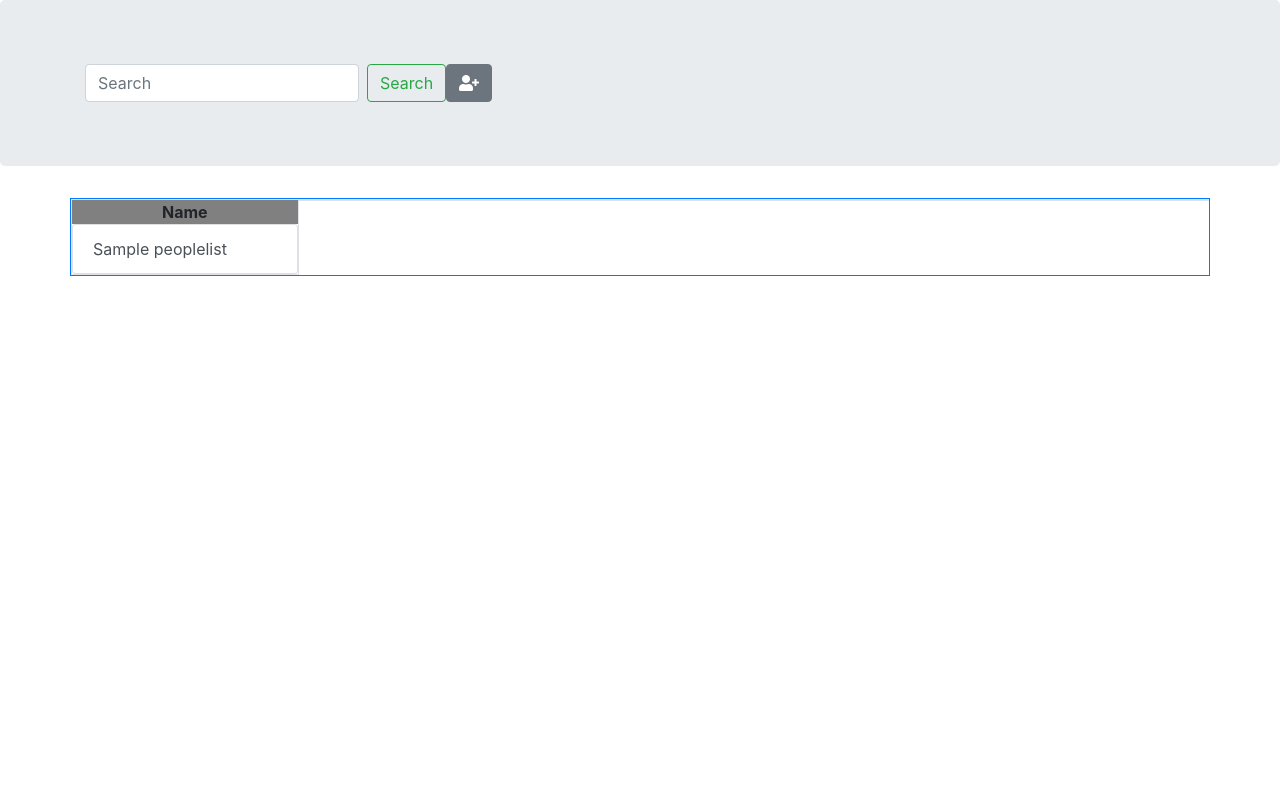
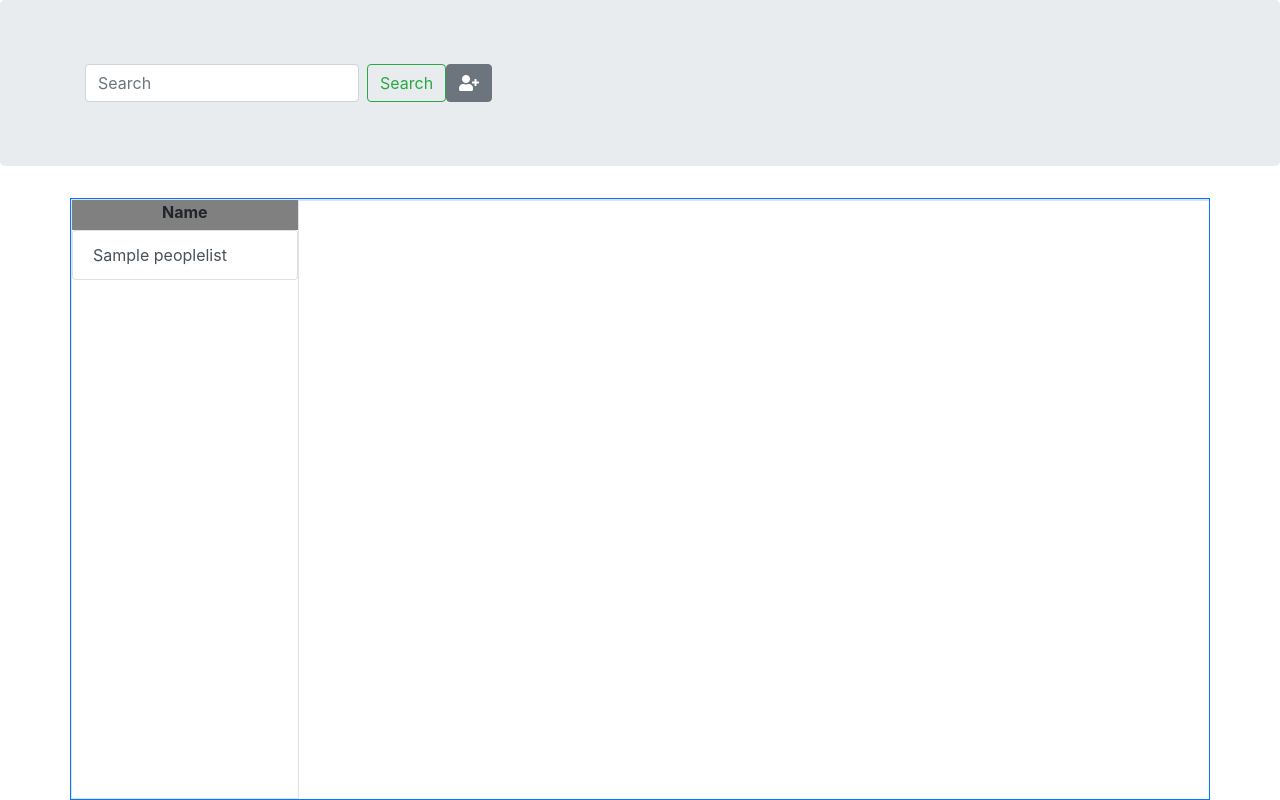
Before and after one commit to HengyueLi/PersonalButler, a Flask app: template code/templates/Relation.html/Relation_list.html.j2 in a window 1280 px wide. Shown: the part 56-856 px from the top of the page. Before the commit the page ends 332 px from the top, so only its background shows below. Run offline with Flask 2, Linux system fonts and the light colour scheme; the template is opened without the code that fills it: most values are stand-ins (such as "Sample title", 1, 10 or a date in 2020); some libraries are stand-ins or nearby versions.

Commit message:
[bugfixed] Namelist in relation is too long

```diff
--- a/code/templates/Relation.html/Relation_people.html.j2
+++ b/code/templates/Relation.html/Relation_people.html.j2
@@ -33,12 +33,18 @@
 <!-- <script src="{{url_for('static',filename='js/dobpicker.js')}}"></script> -->
 
 <style>
+
     .Namelist_frame_fixedbox {
-        height: 70%;
+        /* height: 70%; */
+        height: 600px;
         /*   same height   */
         width: 20%;
         /* border:groove; */
     }
+
+
+
+
 
     .Infor_frame_fixedbox {
         height: 70%;
```
Also changed, not shown: 1 other file.
